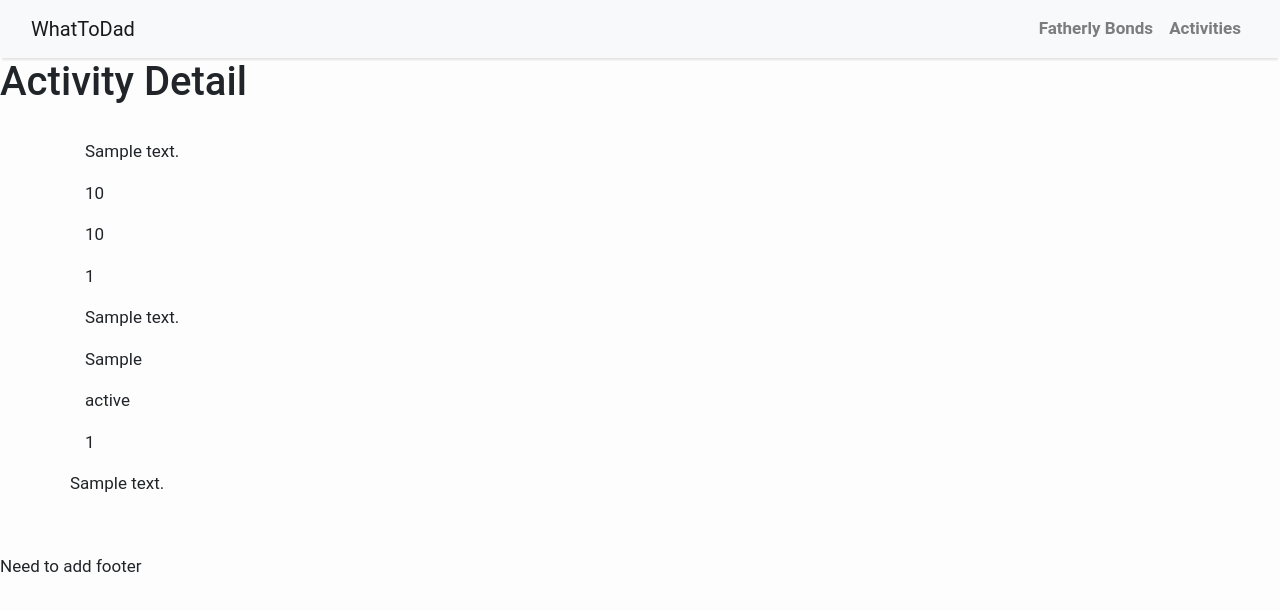
After one commit to Dwilliams-banyan/wow_pyology_project, a Django app: page /activity/1 in a window 1280 px wide. The commit adds this page. Shown: the top 611 px of the page. Run offline with Django 4.2, Linux system fonts and the light colour scheme; tables that the repository leaves empty hold one stand-in row (values such as "Sample post"); some libraries are stand-ins or nearby versions.

Commit message:
Activity Page as well commits for certain activties has been added

```diff
--- a/whatToDad_site/whatToDad_app/models.py
+++ b/whatToDad_site/whatToDad_app/models.py
@@ -1,4 +1,6 @@
 from django.db import models
+from django.core.validators import RegexValidator
+from django.utils.text import gettext_lazy as _
 
 class Author(models.Model):
     first_name = models.CharField(max_length=30)
@@ -20,6 +22,21 @@ class Post(models.Model):
 
 
 class PostLikes(models.Model):
-    user_Id = models.ForeignKey(Author, on_delete= models.CASCADE)
-    post_Id = models.ForeignKey(Post, on_delete= models.CASCADE)
+    user = models.ForeignKey(Author, on_delete= models.CASCADE)
+    post = models.ForeignKey(Post, on_delete= models.CASCADE)
 # Come back to speak about rather we use CASCADE or not
+
+class Activity(models.Model):
+    detail = models.CharField(max_length=200, unique=True)
+    min_age = models.IntegerField()
+    max_age = models.IntegerField()
+    addressNumber = models.IntegerField()
+    addressStreet = models.CharField(max_length=200, unique=True)
+    city = models.CharField(max_length=200, unique=True)
+    state = models.CharField(max_length=200, unique=True)
+    zip = models.IntegerField()
+    user = models.ForeignKey(Author, on_delete= models.CASCADE)
+
+class ActivityComments(models.Model):
+    content = models.CharField(max_length=200, unique=True)
+    activity = models.ForeignKey(Activity, on_delete= models.CASCADE)
--- /dev/null
+++ b/whatToDad_site/whatToDad_app/templates/activity_detail.html
@@ -0,0 +1,42 @@
+{% extends 'base.html' %} {% block content %}
+<!DOCTYPE html>
+<html lang="en">
+
+<head>
+    <meta charset="UTF-8">
+    <meta http-equiv="X-UA-Compatible" content="IE=edge">
+    <meta name="viewport" content="width=device-width, initial-scale=1.0">
+    <title>Document</title>
+</head>
+
+<body>
+    <h1> Activity Detail </h1>
+    <br>
+    <div class="container">
+        <div>
+            <p>{{ activity.detail }}</p>
+            <p>{{ activity.min_age }}</p>
+            <p>{{ activity.max_age }}</p>
+            <p>{{ activity.addressNumber }}</p>
+            <p>{{ activity.addressStreet }}</p>
+            <p>{{ activity.city }}</p>
+            <p>{{ activity.state }}</p>
+            <p>{{ activity.zip }}</p>
+        </div>
+        <div class="row">
+            {% for comment in activity_comment_list %}
+                <p>{{ comment.content }}</p>
+            {% endfor %}
+        </div>
+    </div>
+    <br>
+    <!-- <form method="POST" action="{% url 'activity' %}">
+        {% csrf_token %}
+        {{ form }}
+        <input type="button" class="btn btn-secondary" value="Cancel" data-dismiss="modal"></input>
+        <input type="submit" class="btn btn-primary" name="add" value="Commentactivity"></input>
+    </form> -->
+</body>
+
+</html>
+{% endblock content %}
--- a/whatToDad_site/whatToDad_app/templates/base.html
+++ b/whatToDad_site/whatToDad_app/templates/base.html
@@ -56,7 +56,7 @@
             <a class="nav-link text-black font-weight-bold" href="{% url 'forumboard' %}">Fatherly Bonds</a>
           </li>
           <li class="nav-item text-black">
-            <a class="nav-link text-black font-weight-bold" href="#">Activities</a>
+            <a class="nav-link text-black font-weight-bold" href="{% url 'activity' %}">Activities</a>
           </li>
         </ul>
       </div>
--- a/whatToDad_site/whatToDad_app/templates/forum.html
+++ b/whatToDad_site/whatToDad_app/templates/forum.html
@@ -50,7 +50,7 @@
               {{ form }}
               {% csrf_token %}
               <div class="modal-footer">
-                <input type="button" class="btn btn-secondary" data-dismiss="modal">Close</input>
+                <input type="button" class="btn btn-secondary" value="Cancel" data-dismiss="modal"></input>
                 <input type="submit" class="btn btn-primary" value="Post"></input>
               </div>
             </form>
--- a/whatToDad_site/whatToDad_app/urls.py
+++ b/whatToDad_site/whatToDad_app/urls.py
@@ -1,8 +1,10 @@
 from django.urls import path
-from whatToDad_app.views import PostList, PostDetail, ForumBoard
+from whatToDad_app.views import PostList, PostDetail, ForumBoard, ActivityPage, ActivityDetailView
 
 urlpatterns = [
     path('', PostList.as_view(), name='home'),
+    path('activity', ActivityPage.as_view(), name='activity'),
+    path('activity/<int:activity_id>', ActivityDetailView.as_view(), name='activity_detail'),
     path('fatherlybonds/', ForumBoard.as_view(), name='forumboard'),
     path('<slug:slug>/', PostDetail.as_view(), name='post_detail'),
 ]
--- a/whatToDad_site/whatToDad_app/views.py
+++ b/whatToDad_site/whatToDad_app/views.py
@@ -1,8 +1,8 @@
 from django.shortcuts import render, redirect
 from django.views.generic import ListView
-from whatToDad_app.models import Post, Author
+from whatToDad_app.models import Post, Author, Activity, ActivityComments
 from django.views import View
-from whatToDad_app.forms import PostForm
+from whatToDad_app.forms import PostForm, ActivityForm, ActivityCommentForm
 
 
 
@@ -37,3 +37,73 @@ class ForumBoard(View):
         post_form.save()
 
         return redirect('home')
+
+class ActivityPage(View):
+    def get(self, request):
+        activities = Activity.objects.all()
+        activity_form = ActivityForm()
+
+        activity_comments = ActivityComments.objects.all()
+        activity_comment_form = ActivityCommentForm()
+
+        # print('activities', activities)
+        # print('activity_comments', activity_comments)
+
+        html_data = {
+            'activities': activities,
+            'form': activity_form,
+            'activity_comments': activity_comments,
+            'activity_comment_form': activity_comment_form
+        }
+
+        return render(
+            request=request,
+            template_name='activity.html',
+            context= html_data
+        )
+
+    def post(self, request):
+        if request.method == 'POST':
+             activity_form = ActivityForm(request.POST)
+             activity_form.is_valid()
+             activity_form.save()
+
+        activities = Activity.objects.all()
+
+        activity_comments = ActivityComments.objects.all()
+        activity_comment_form = ActivityCommentForm()
+
+        html_data = {
+            'activities': activities,
+            'form': activity_form,
+            'activity_comments': activity_comments,
+            'activity_comment_form': activity_comment_form
+        }
+
+        return render(
+            request=request,
+            template_name='activity.html',
+            context= html_data
+        )
+
+
+class ActivityDetailView(View):
+    def get(self, request, activity_id):
+        activity = Activity.objects.get(id=activity_id)
+        # come back to look at the filter method
+        activity_comments = ActivityComments.objects.filter(activity_id=activity_id)
+
+        html_data={
+            'activity': activity,
+            'activity_comment_list': activity_comments
+        }
+
+        return render(
+            request=request,
+            template_name='activity_detail.html',
+            context= html_data
+        )
+
+    def post(self, request, activity_id):
+        activity = Activity.objects.get(id=activity_id)
+        activity_comment_form = ActivityCommentForm(request.POST)
```
Also changed, not shown: whatToDad_site/whatToDad_app/forms.py (+10 -2 lines), whatToDad_site/whatToDad_app/templates/activity.html (added, +36 -0 lines), whatToDad_site/whatToDad_app/migrations/0003_activity_activitycomments.py (added), whatToDad_site/whatToDad_app/migrations/0004_alter_activitycomments_content.py (added), whatToDad_site/whatToDad_app/migrations/0005_rename_user_id_activity_user_and_more.py (added).
